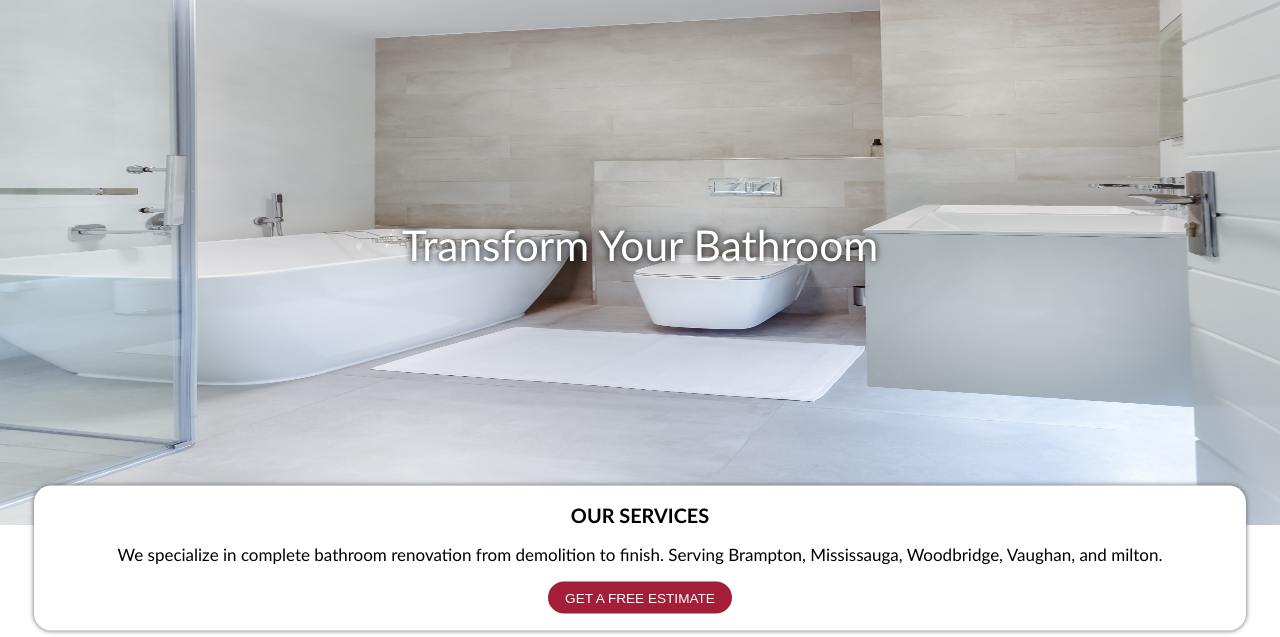
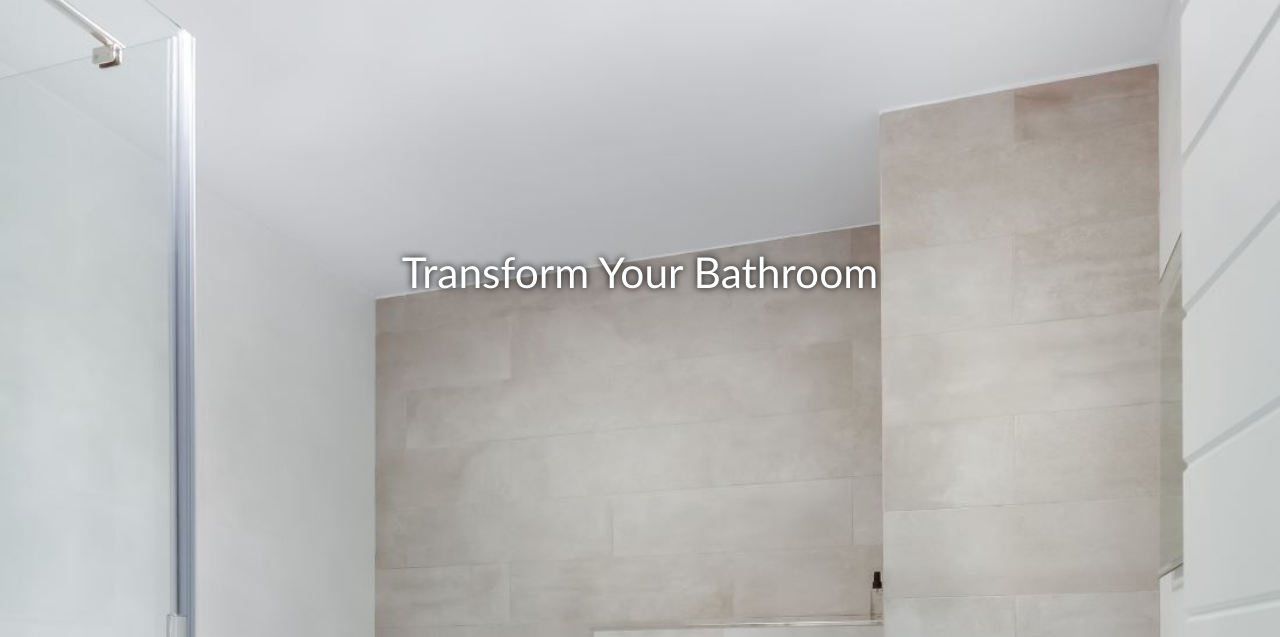
Before and after one commit to navDhammu/peelrenovations, a website: page index.html in a window 1280 px wide. Shown: the part 115-752 px from the top of the page. Drawn offline with nearby package versions, Linux system fonts and the light colour scheme.

Commit message:
testing image resize

```diff
--- a/index.html
+++ b/index.html
@@ -19,7 +19,13 @@
         </div>
     </header>
     <section class='front-banner'>
-        <img class='front-banner__img'src="/images/bathroom-1.jpg" alt="">
+        <img srcset='/images/front-img-ipad.jpg 1100w, /images/front-img-mobile.jpg 500w'
+            sizes="(max-width: 600px) 500px, 1100px"
+            class='front-banner__img'>
+
+            <!-- <img src="/images/front-img-mobile.jpg"
+                 class='front-banner__img'> -->
+
         <div class='front-banner__writing'>
             <p>transform your bathroom</p>
         </div>
--- a/sass/_front-banner.scss
+++ b/sass/_front-banner.scss
@@ -1,14 +1,14 @@
 .front-banner{
     &__img{
-        height: 80vh;
         width:100%;
+
     }
 
     &__writing{
         position:absolute;
         top:50%;
         left:50%;
-        transform: translate(-50%,-80%);
+        transform: translate(-50%,-60%);
         text-transform: capitalize;
         color: white;
         text-align: center;
```
Also changed, not shown: images/front-img-ipad.jpg (added), images/front-img-mobile.jpg (added), style.css, 1 other file.
